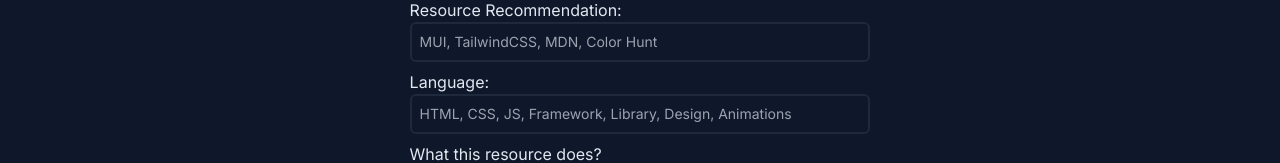
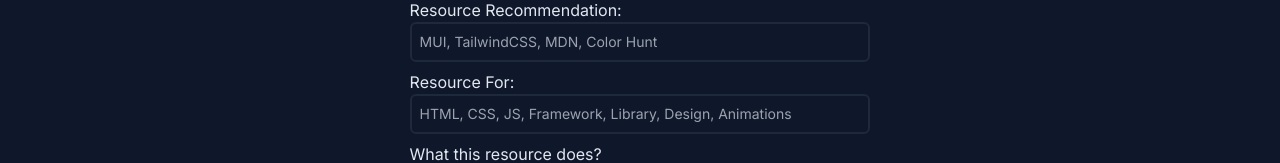
Before and after one commit to dustinsoos/frontend-assets, a Next.js app: page /recommend in a window 1280 px wide. Shown: the part 318-481 px from the top of the page. Built offline with nearby package versions, Linux system fonts and the light colour scheme.

Commit message:
changing some values

```diff
--- a/app/recommend/page.jsx
+++ b/app/recommend/page.jsx
@@ -78,7 +78,7 @@
               />
             </div>
             <div className="grid">
-              <label className="text-slate-200">Language:</label>
+              <label className="text-slate-200">Resource For:</label>
               <input
                 value={language}
                 onChange={(e) => setLanguage(e.target.value)}
@@ -98,7 +98,7 @@
                 cols={50}
                 maxLength={150}
                 className="border-2 p-2 text-sm border-slate-800 hover:border-sky-500    bg-slate-900 rounded-md"
-                placeholder="Your thoughts on this resource and why it helped.."
+                placeholder="Your thoughts on this resource and why it helped"
                 type="text"
                 required
               />
```
